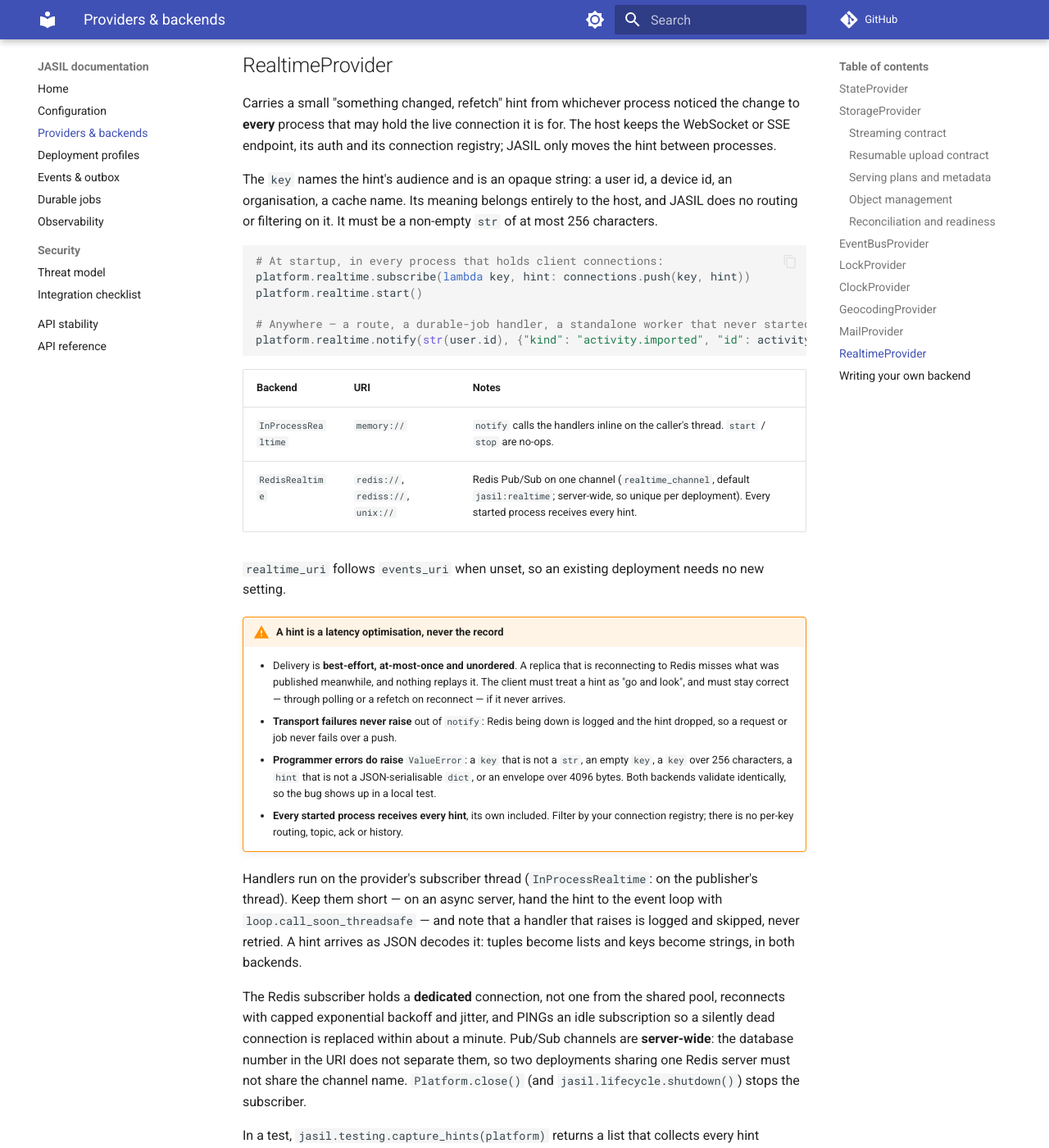
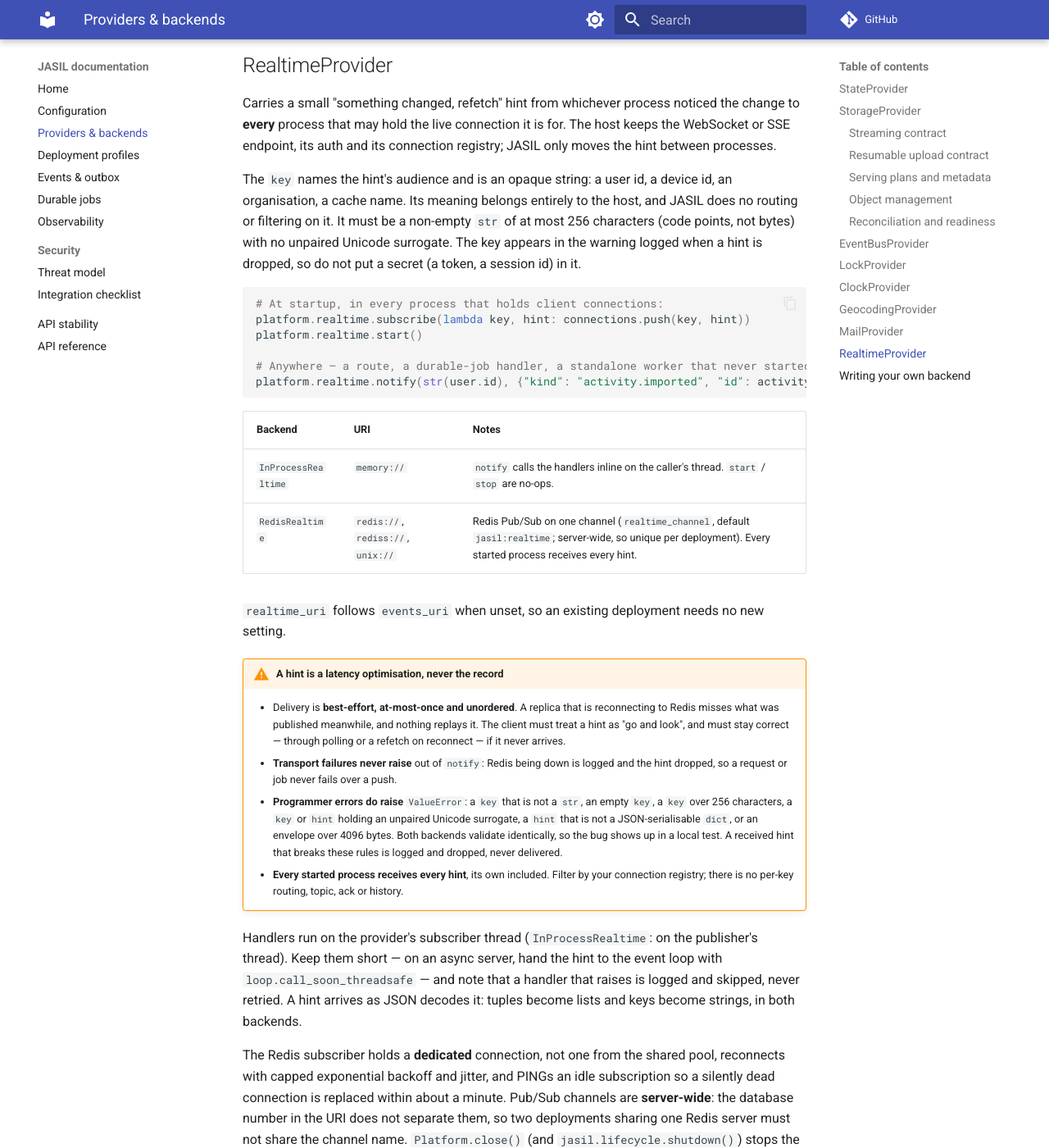
Before and after one commit to endurain-project/jasil, an MkDocs documentation site: the page built from docs/providers-and-backends.md, in a window 1280 px wide and 1400 px high, scrolled down 10384 px. Shown: the whole window at 82% size. Built offline with MkDocs 1.6.1 and Material for MkDocs 9.7.7, drawn with Linux system fonts in a browser that asks for light colours; comment, search, counter and statistics services are not loaded.

Commit message:
fix(realtime): drop received hints with unpaired surrogates and document key rules

````diff
--- a/docs/providers-and-backends.md
+++ b/docs/providers-and-backends.md
@@ -470,7 +470,9 @@ registry; JASIL only moves the hint between processes.
 The `key` names the hint's audience and is an opaque string: a user id, a device
 id, an organisation, a cache name. Its meaning belongs entirely to the host, and
 JASIL does no routing or filtering on it. It must be a non-empty `str` of at most
-256 characters.
+256 characters (code points, not bytes) with no unpaired Unicode surrogate. The
+key appears in the warning logged when a hint is dropped, so do not put a secret
+(a token, a session id) in it.
 
 ```python
 # At startup, in every process that holds client connections:
@@ -497,9 +499,11 @@ no new setting.
     - **Transport failures never raise** out of `notify`: Redis being down
       is logged and the hint dropped, so a request or job never fails over a push.
     - **Programmer errors do raise** `ValueError`: a `key` that is not a
-      `str`, an empty `key`, a `key` over 256 characters, a `hint` that is not a
-      JSON-serialisable `dict`, or an envelope over 4096 bytes. Both backends validate identically, so the bug shows up in
-      a local test.
+      `str`, an empty `key`, a `key` over 256 characters, a `key` or `hint`
+      holding an unpaired Unicode surrogate, a `hint` that is not a
+      JSON-serialisable `dict`, or an envelope over 4096 bytes. Both backends
+      validate identically, so the bug shows up in a local test. A received
+      hint that breaks these rules is logged and dropped, never delivered.
     - **Every started process receives every hint**, its own included. Filter by
       your connection registry; there is no per-key routing, topic, ack or
       history.
````
Also changed, not shown: CHANGELOG.md (+3 -1 lines), 3 other files.
